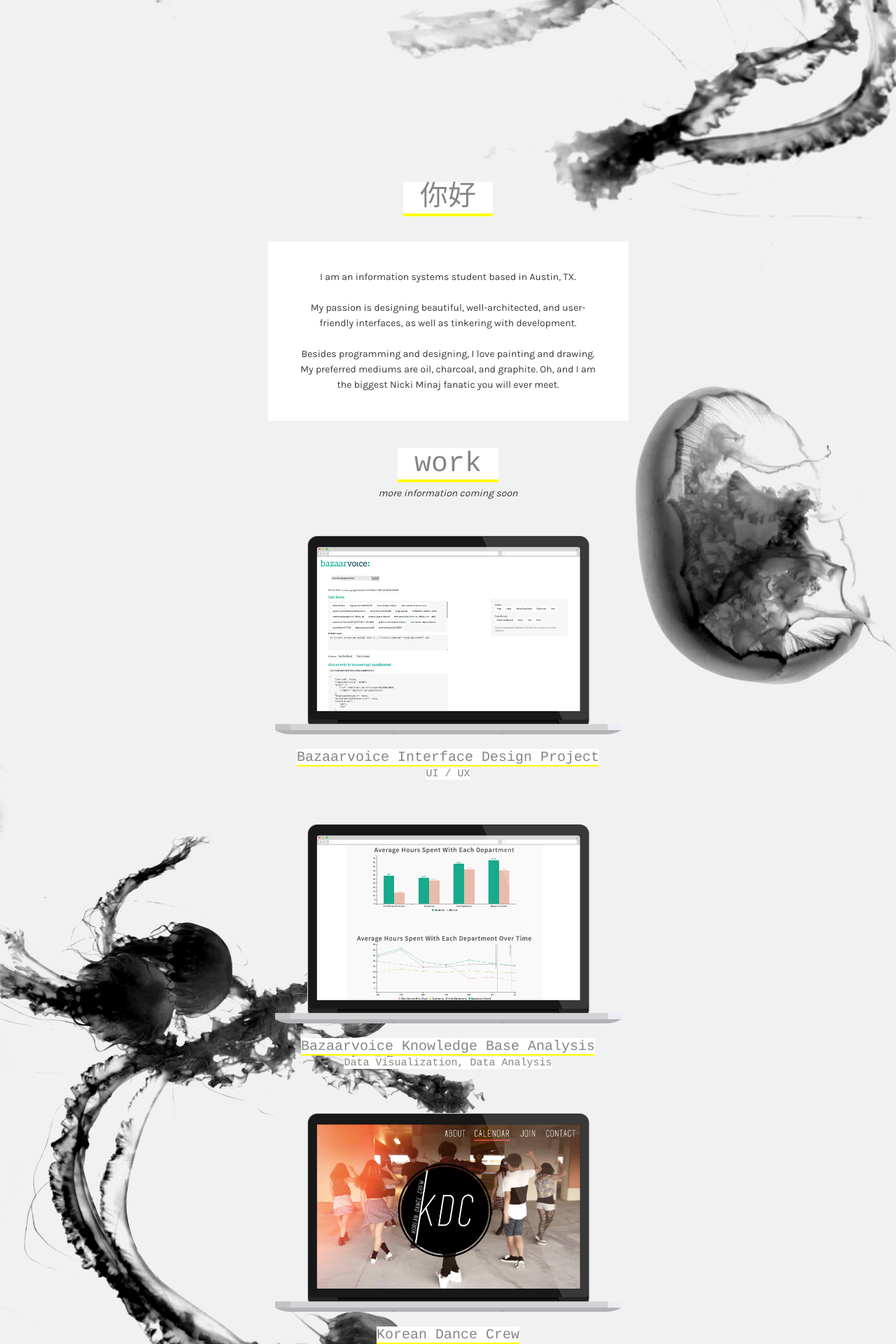
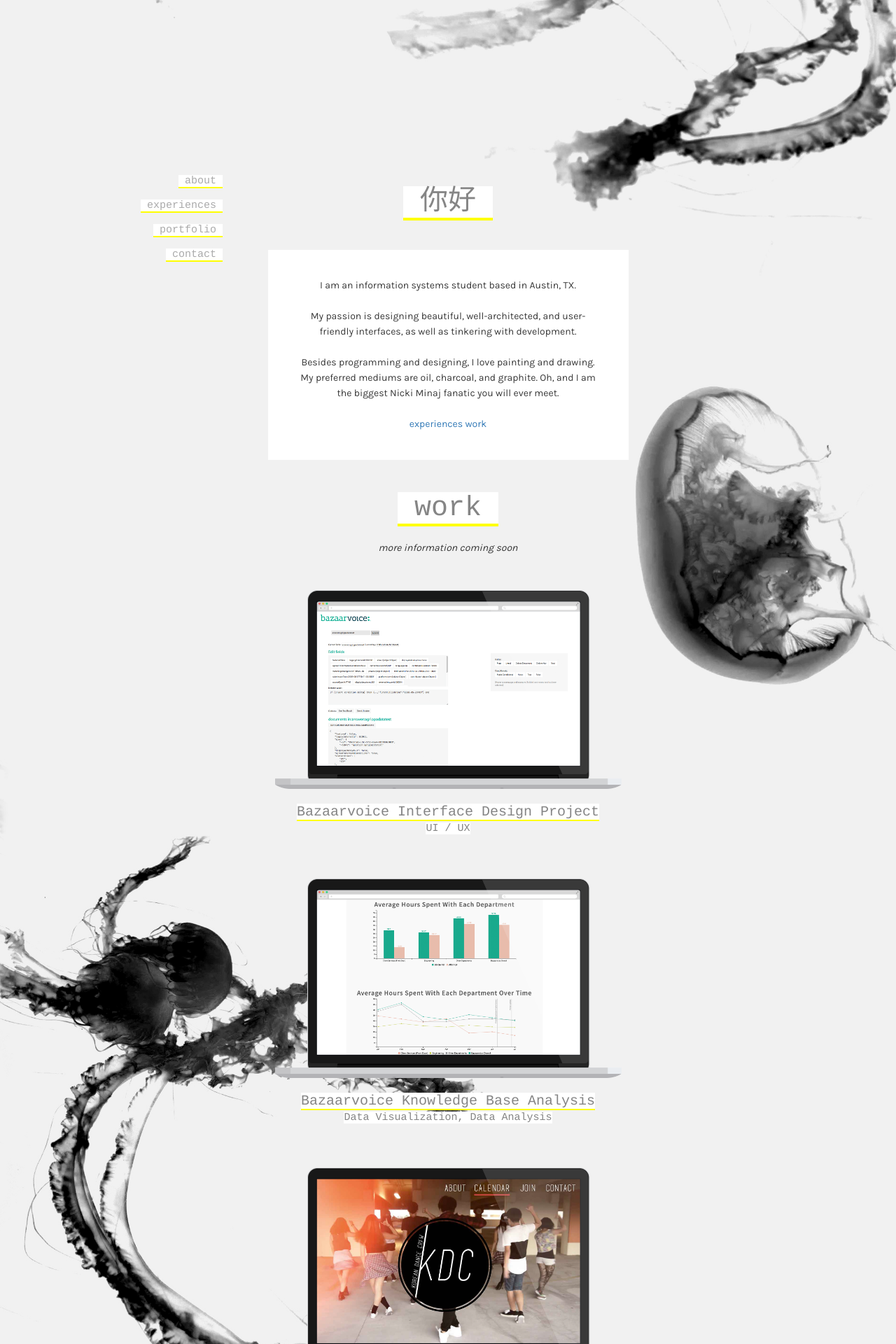
Before and after one commit to krystinadiao/krystinadiao.github.io, a PHP site: page / in a window 1280 px wide. Shown: the part 799-2719 px from the top of the page at 70% size. Run offline with PHP 8.4, Linux system fonts and the light colour scheme; some libraries are stand-ins or nearby versions.

Commit message:
no message

```diff
--- a/index.html
+++ b/index.html
@@ -1,4 +1,4 @@
-<!doctype html>
+<!DOCTYPE html>
 <html>
 <head>
 	<meta charset="utf-8">
@@ -9,16 +9,13 @@
 	<link rel="stylesheet" href="animate.css">
 	<link rel="stylesheet" href="https://cdn.rawgit.com/michalsnik/aos/2.0.4/dist/aos.css" />
 	<!-- Latest compiled and minified CSS -->
-	<link rel="stylesheet" href="https://maxcdn.bootstrapcdn.com/bootstrap/3.3.7/css/bootstrap.min.css" integrity="sha384-BVYiiSIFeK1dGmJRAkycuHAHRg32OmUcww7on3RYdg4Va+PmSTsz/K68vbdEjh4u" crossorigin="anonymous">
-
-	<!-- Optional theme -->
-	<link rel="stylesheet" href="https://maxcdn.bootstrapcdn.com/bootstrap/3.3.7/css/bootstrap-theme.min.css" integrity="sha384-rHyoN1iRsVXV4nD0JutlnGaslCJuC7uwjduW9SVrLvRYooPp2bWYgmgJQIXwl/Sp" crossorigin="anonymous">
-
-	<!-- Latest compiled and minified JavaScript -->
-	<script src="https://maxcdn.bootstrapcdn.com/bootstrap/3.3.7/js/bootstrap.min.js" integrity="sha384-Tc5IQib027qvyjSMfHjOMaLkfuWVxZxUPnCJA7l2mCWNIpG9mGCD8wGNIcPD7Txa" crossorigin="anonymous"></script>
+	<link rel="stylesheet" href="bootstrap.css">
 
 	<link rel="stylesheet" href="https://cdnjs.cloudflare.com/ajax/libs/font-awesome/4.6.3/css/font-awesome.min.css">
 	<link href="https://fonts.googleapis.com/css?family=Karla" rel="stylesheet">
+
+	<script type="text/javascript" src="jquery.scrollTo.min.js"></script>
+
 
 	<script>
 	$(document).ready(function(){
@@ -42,6 +39,73 @@
 	$(window).scroll(function(){
 		$(".follow-me-text").css("opacity", 1 - $(window).scrollTop() / 250);
 	});
+
+
+	$(document).ready(function(){
+
+	    /**
+	     * This part does the "fixed navigation after scroll" functionality
+	     * We use the jQuery function scroll() to recalculate our variables as the
+	     * page is scrolled/
+	     */
+	    $(window).scroll(function(){
+	        var window_top = $(window).scrollTop() + 100; // the "12" should equal the margin-top value for nav.stick
+	        var div_top = $('#nav-anchor').offset().top;
+	            if (window_top > div_top) {
+	                $('nav').addClass('stick');
+	            } else {
+	                $('nav').removeClass('stick');
+	            }
+	    });
+
+	    /**
+	     * This part causes smooth scrolling using scrollto.js
+	     * We target all a tags inside the nav, and apply the scrollto.js to it.
+	     */
+	    $("nav a").click(function(evn){
+	        evn.preventDefault();
+	        $('html,body').scrollTo(this.hash, this.hash);
+	    });
+
+	    /**
+	     * This part handles the highlighting functionality.
+	     * We use the scroll functionality again, some array creation and
+	     * manipulation, class adding and class removing, and conditional testing
+	     */
+	    var aChildren = $("nav li").children(); // find the a children of the list items
+	    var aArray = []; // create the empty aArray
+	    for (var i=0; i < aChildren.length; i++) {
+	        var aChild = aChildren[i];
+	        var ahref = $(aChild).attr('href');
+	        aArray.push(ahref);
+	    } // this for loop fills the aArray with attribute href values
+
+	    $(window).scroll(function(){
+	        var windowPos = $(window).scrollTop(); // get the offset of the window from the top of page
+	        var windowHeight = $(window).height(); // get the height of the window
+	        var docHeight = $(document).height();
+
+	        for (var i=0; i < aArray.length; i++) {
+	            var theID = aArray[i];
+	            var divPos = $(theID).offset().top; // get the offset of the div from the top of page
+	            var divHeight = $(theID).height(); // get the height of the div in question
+	            if (windowPos >= divPos && windowPos < (divPos + divHeight)) {
+	                $("a[href='" + theID + "']").addClass("nav-active");
+	            } else {
+	                $("a[href='" + theID + "']").removeClass("nav-active");
+	            }
+	        }
+
+	        if(windowPos + windowHeight == docHeight) {
+	            if (!$("nav li:last-child a").hasClass("nav-active")) {
+	                var navActiveCurrent = $(".nav-active").attr("href");
+	                $("a[href='" + navActiveCurrent + "']").removeClass("nav-active");
+	                $("nav li:last-child a").addClass("nav-active");
+	            }
+	        }
+	    });
+	});
+
 
 
 	</script>
@@ -83,20 +147,55 @@
 				</div>
 
 				<div class="col-md-12">
-					<div class="col-md-6 col-md-offset-3">
+
+					<div class="col-md-3">
+					<div id="sidebar">
+					            <div id="nav-anchor"></div>
+					            <nav>
+					                <ul>
+					                    <li><a href="#about">&nbsp;about&nbsp;</a></li>
+					                    <li><a href="#experiences">&nbsp;experiences&nbsp;</a></li>
+					                    <li><a href="#portfolio">&nbsp;portfolio&nbsp;</a></li>
+					                    <li><a href="#contact">&nbsp;contact&nbsp;</a></li>
+					                </ul>
+					            </nav>
+					        </div>
+							</div>
+
+					<div class="col-md-6 ">
+
+
+						<div class="contain">
+							<section id="about">
 						<div data-aos="fade-up">
+
 							<h1><span class="hello3">&nbsp;你好&nbsp;</span></h1></div>
 
 							<div data-aos="fade-up" >
+
 								<div class="text-boxes">
+
 									I am an information systems student based in Austin, TX.<br/><br/>
 									My passion is designing beautiful, well-architected, and user-friendly interfaces, as well as
 									tinkering with development.<br/><br/>
 
 									Besides programming and designing, I love painting and drawing. My preferred mediums are oil, charcoal, and graphite.  Oh, and I am the biggest Nicki Minaj fanatic you will ever meet.
+										<br/><br/>
+
+									<a href="/" class="nav">experiences</a>
+									<a href="" class="nav">work</a>
+
 								</div>
+
 							</div>
+</div>
+</section>
 
+
+
+
+<div class="contain">
+	<section id="experiences">
 							<div data-aos="fade-up">
 								<h1><span class="hello3">&nbsp;work&nbsp;</span></h1>
 								<i>more information coming soon</i></div>
@@ -134,7 +233,7 @@
 										</div>
 									</div>
 
-
+</div></section>
 
 								</div>
 							</div>
--- a/style.css
+++ b/style.css
@@ -136,52 +136,6 @@ a:hover span{
   margin-top:20%;
 }
 
-.nav{
-  margin-left:-20px;
-}
-
-.nav ul {
-  list-style: none;
-  text-align: center;
-  padding: 20px 20px 0px 20px;
-  margin: 30px 20px 20px 0px
-  z-index:99999;
-  border:none;
-  outline:none;
-}
-.nav li {
-  font-family: 'open sans', sans-serif;
-  font-size: 22px !important;
-  color: #fff;
-  cursor:pointer;
-  border: none;
-  font-style:none;
-  text-transform:lowercase;
-  z-index:99999;
-  float:inherit;
-}
-
-.nav span{
-  background-color:#ffbca7;
-}
-
-
-.nav li.child{
-  padding-left:10px;
-}
-
-.nav a {
-  text-decoration: none;
-  color: #fff;
-  display: block;
-}
-
-.nav a:hover {
-  color:#fff;
-  text-decoration:none;
-  font-style:italic;
-
-}
 
 ::-moz-selection { background: yellow; }
 ::selection { background: yellow; }
@@ -215,3 +169,56 @@ a:hover span{
   margin:50px;
   margin-left:-100px;
 }
+
+
+
+
+
+nav {
+    width:300px;
+    background-color:transparent;
+    color:white;
+    font-family:"courier";
+    padding:0 12px;
+    font-size:15px;
+    text-align:right;
+    text-transform:lowercase;
+}
+
+nav.stick {
+    position: fixed;
+    top: 0;
+    z-index: 10000;
+    margin-top:100px;
+}
+
+nav ul {
+    list-style-type:none;
+    margin:0;
+    padding:0;
+}
+
+nav li {
+
+}
+
+nav li a {
+    color:#aaa;
+    background-color:white;
+    line-height:35px;
+    border-bottom:2px solid yellow;
+    text-decoration:none;
+}
+
+nav li a:hover{
+  text-decoration:none;
+  color:black;
+}
+
+a.nav-active {
+    color:black;
+}
+
+h1{
+  font-weight:normal;
+}
```
Also changed, not shown: jquery.scrollTo.min.js (added, +7 -0 lines), bootstrap.css (added).
